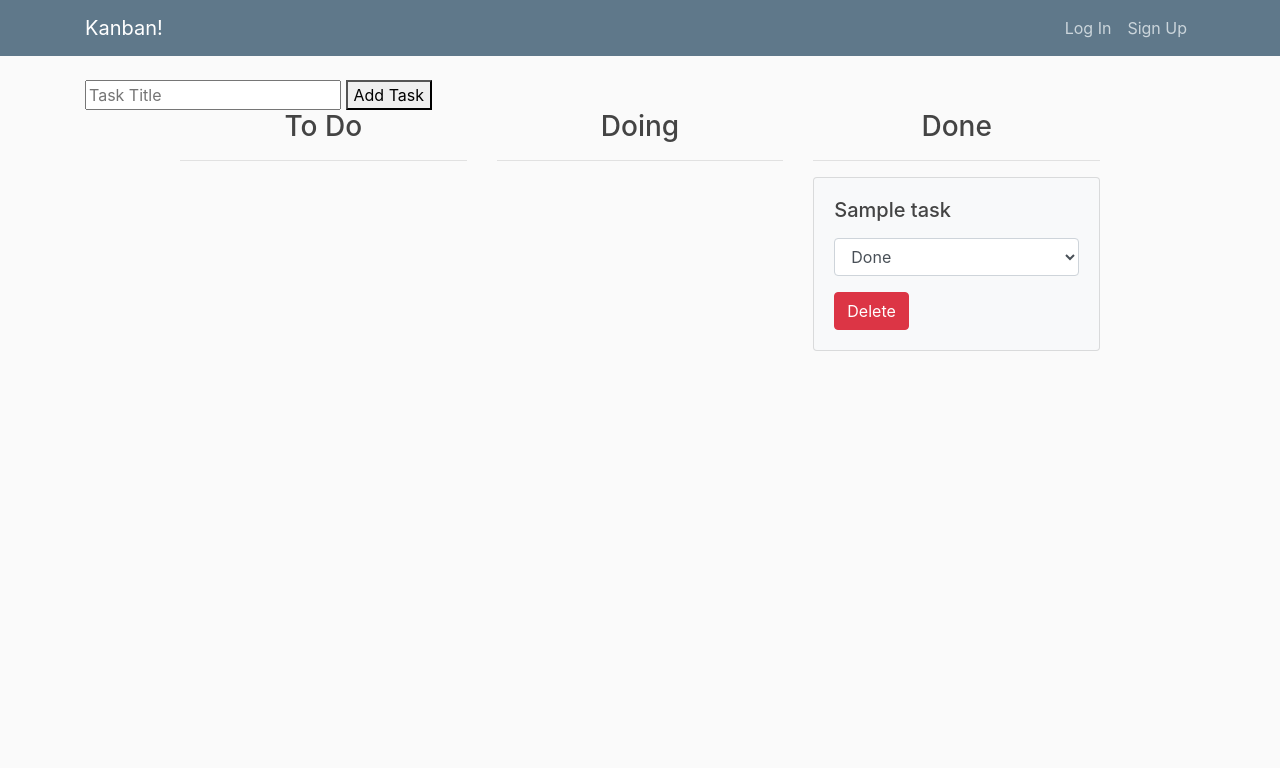
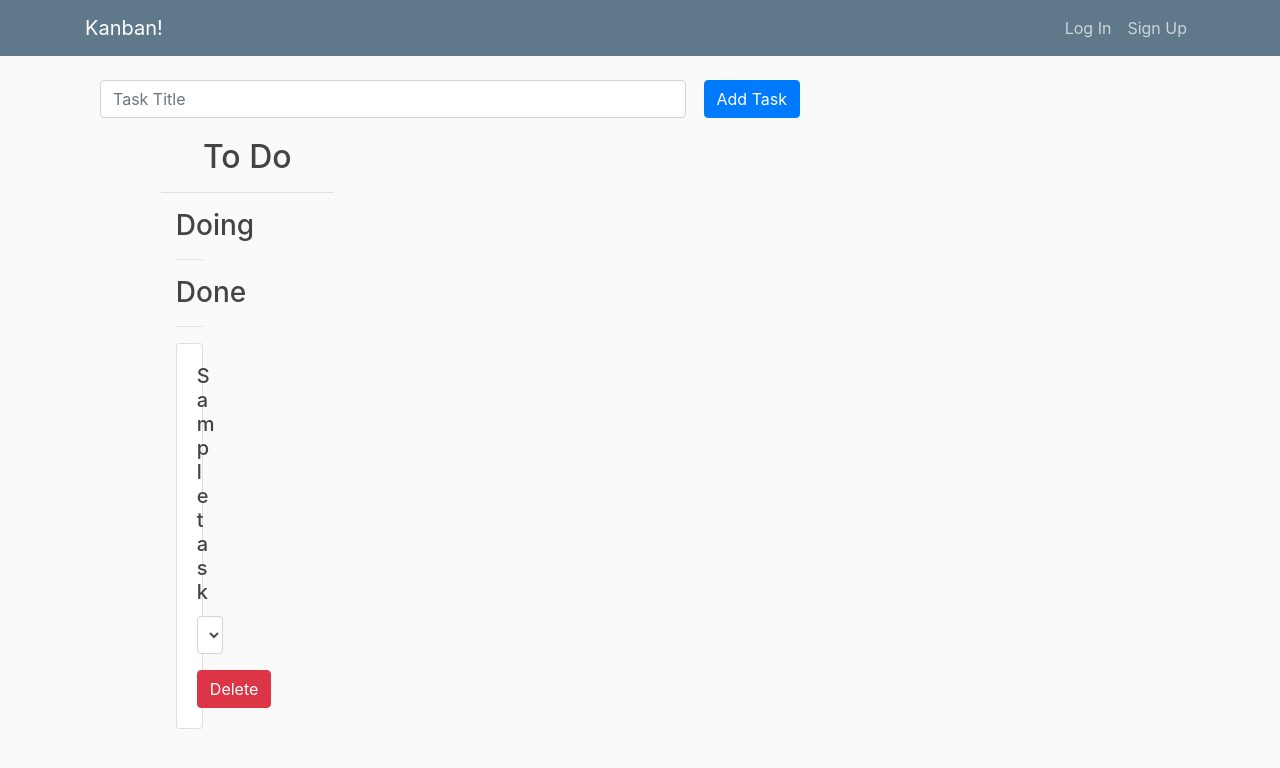
Before and after one commit to hordiienkoalina/kanban, a Flask app: page /board in a window 1280 px wide. Shown: the top 768 px of the page. Run offline with Flask 3, Linux system fonts and the light colour scheme; a user stored in the database is signed in; tables that the repository leaves empty hold one stand-in row (values such as "Sample post"); some libraries are stand-ins or nearby versions.

Commit message:
Broke and fixed Task DB logs

```diff
--- a/flaskr/forms.py
+++ b/flaskr/forms.py
@@ -24,5 +24,6 @@ class LoginForm(FlaskForm):
     submit = SubmitField("Log In")
 
 class AddTaskForm(FlaskForm):
-    task_title = StringField('Task Title', validators=[DataRequired()])
-    task_status = HiddenField('Task Status', validators=[DataRequired()])
+    title = StringField(validators=[DataRequired()], render_kw={'placeholder': 'Task Title'})
+    status = HiddenField('Task Status', validators=[DataRequired()], default="To Do")
+    submit = SubmitField('Add Task')
--- a/flaskr/static/main.css
+++ b/flaskr/static/main.css
@@ -78,3 +78,16 @@ margin-bottom: 16px;
 .account-heading {
 font-size: 2.5rem;
 }
+
+.form-and-boards {
+    display: flex;
+    flex-direction: column;
+}
+
+.add-task-form {
+display: flex;
+justify-content: center;
+align-items: center;
+gap: 10px;
+margin-bottom: 20px;
+}
--- a/flaskr/templates/kanban.html
+++ b/flaskr/templates/kanban.html
@@ -1,34 +1,25 @@
 {% extends "layout.html" %}
 
 {% block content %}
-    <style>
-        .card {
-            background-color: #F8F9FA;
-        }
-    </style>
-    <div class="row">
-        <div class="col-md-12">
-            <form method="POST" action="{{ url_for('kanban.add_task') }}">
-                <input type="hidden" name="csrf_token" value="{{ csrf_token }}">
-                <input type="text" name="task_title" placeholder="Task Title" required>
-                <input type="hidden" name="task_status" value="TODO">
-                <button type="submit">Add Task</button>
+<div class="container">
+    <div class="form-and-boards">
+        <form class="add-task-form" action="{{ url_for('kanban.board') }}" method="POST">
+            {{ form.csrf_token }}
+            {{ form.title(class="form-control") }}
+            {{ form.status() }}
+            {{ form.submit(class="btn btn-primary ml-2") }}
         </form>
-            </div>
-        </div>
-    </div>
-</div>
         <div class="row justify-content-center">
             <div class="col-lg-10">
                 <div class="row">
-            <div class="col-md-4">
-                <h3 class="text-center">To Do</h3>
+                    <div class="col-sm-4" id="todo-column">
+                        <h2 class="text-center">To Do</h2>
+                        <div class="task-container">
                         <hr>
                         {% for task in todo_tasks %}
                             <div class="card mb-3">
                                 <div class="card-body">
                                     <h5 class="card-title">{{ task.title }}</h5>
-                            <p class="card-text">{{ task.description }}</p>
                                     <form action="{{ url_for('kanban.move_task', task_id=task.id) }}" method="post">
                                         <div class="form-group">
                                             <select name="status" class="form-control" onchange="this.form.submit()">
@@ -46,14 +37,13 @@
                         {% endfor %}
                     </div>
 
-            <div class="col-md-4">
+                    <div class="col-md-4" id="doing-columns">
                         <h3 class="text-center">Doing</h3>
                         <hr>
                         {% for task in doing_tasks %}
                             <div class="card mb-3">
                                 <div class="card-body">
                                     <h5 class="card-title">{{ task.title }}</h5>
-                            <p class="card-text">{{ task.description }}</p>
                                     <form action="{{ url_for('kanban.move_task', task_id=task.id) }}" method="post">
                                         <div class="form-group">
                                             <select name="status" class="form-control" onchange="this.form.submit()">
@@ -71,14 +61,13 @@
                         {% endfor %}
                     </div>
 
-            <div class="col-md-4">
+                    <div class="col-md-4" id="done-column">
                         <h3 class="text-center">Done</h3>
                         <hr>
                         {% for task in done_tasks %}
                             <div class="card mb-3">
                                 <div class="card-body">
                                     <h5 class="card-title">{{ task.title }}</h5>
-                            <p class="card-text">{{ task.description }}</p>
                                     <form action="{{ url_for('kanban.move_task', task_id=task.id) }}" method="post">
                                         <div class="form-group">
                                             <select name="status" class="form-control" onchange="this.form.submit()">
@@ -100,10 +89,6 @@
 
 {% block scripts %}
     <script>
-        $(document).ready(function() {
-            $(".alert").fadeOut(5000);
-        });
-
         function addTask() {
             let taskTitle = $("#task-title").val().trim();
             if (taskTitle) {
--- a/routes/kanban.py
+++ b/routes/kanban.py
@@ -1,7 +1,7 @@
 # Kanban Blueprint
 # NEEDS FIXING
 
-from flask import Blueprint, render_template, request, redirect, url_for, flash
+from flask import Blueprint, render_template, request, redirect, url_for, flash, jsonify
 from flask_login import login_required, current_user
 from flaskr.models import Task, db
 from flaskr.forms import AddTaskForm
@@ -9,24 +9,32 @@ from flask_wtf.csrf import generate_csrf
 
 kanban = Blueprint('kanban', __name__)
 
-@kanban.route('/board')
+@kanban.route('/board', methods=['GET', 'POST'])
 @login_required
 def board():
-    # Get all tasks of the user filtered by status
-    todo_tasks = Task.query.filter_by(status='ToDo', user_id=current_user.id).all()
-    doing_tasks = Task.query.filter_by(status='Doing', user_id=current_user.id).all()
-    done_tasks = Task.query.filter_by(status='Done', user_id=current_user.id).all()
-    # Render the kanban board template with the tasks
-    csrf_token = generate_csrf()
-    return render_template('kanban.html', title='Board - Kanban!', todo_tasks=todo_tasks, doing_tasks=doing_tasks, done_tasks=done_tasks, csrf_token=csrf_token)
+    form = AddTaskForm()
+    if form.validate_on_submit():
+        task = Task(title=form.title.data, status=form.status.data, user_id=current_user.id)
+        db.session.add(task)
+        db.session.commit()
+        flash('Task added successfully.', 'success')
+        return redirect(url_for('kanban.board'))
 
-@kanban.route('/add-task', methods=['POST'])
+    todo_tasks = Task.query.filter_by(user_id=current_user.id, status='ToDo').all()
+    doing_tasks = Task.query.filter_by(user_id=current_user.id, status='Doing').all()
+    done_tasks = Task.query.filter_by(user_id=current_user.id, status='Done').all()
+
+    return render_template('kanban.html', todo_tasks=todo_tasks, doing_tasks=doing_tasks, done_tasks=done_tasks, form=form, csrf_token=form.csrf_token._value())
+
+
+@kanban.route('/add_task', methods=['POST'])
 @login_required
 def add_task():
-    form = AddTaskForm(request.form)
-    if form.validate():
-        task = Task(title=form.task_title.data, status=form.task_status.data, user_id=current_user.id)
-        db.session.add(task)
+    form = AddTaskForm()
+
+    if form.validate_on_submit():
+        new_task = Task(title=form.title.data, status=form.status.data, user_id=current_user.id)
+        db.session.add(new_task)
         db.session.commit()
         flash('Task added successfully', 'success')
     else:
@@ -34,7 +42,9 @@ def add_task():
         for field, errors in form.errors.items():
             for error in errors:
                 flash(f"{field}: {error}", 'danger')
+
     return redirect(url_for('kanban.board'))
+
 
 
 @kanban.route('/delete_task/<int:task_id>',  methods=['POST', 'GET'])
```
Also changed, not shown: instance/app.db. Lines whose indentation alone changed are shown as unchanged.
